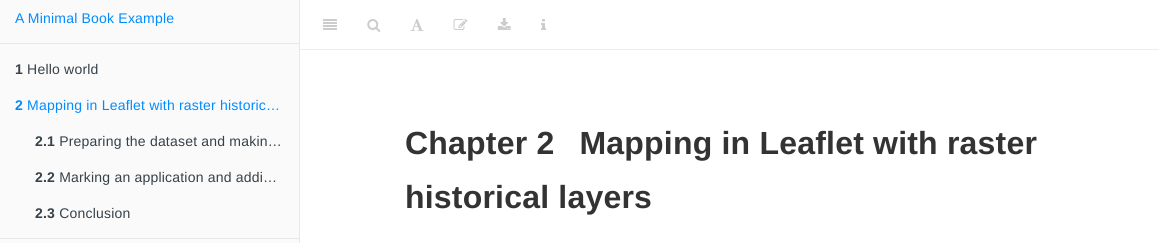
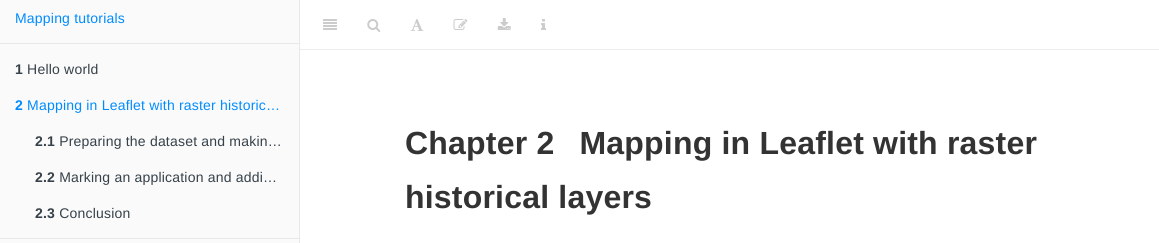
Before and after one commit to Pyrrhulla/DH-backstages, a plain HTML site: page mapping-in-leaflet-with-raster-historical-layers.html in a window 1280 px wide. Shown: the top 243 px of the page, 0-1159 px from the left. Drawn offline with nearby package versions, Linux system fonts and the light colour scheme.

Commit message:
Update mapping-in-leaflet-with-raster-historical-layers.html

```diff
--- a/mapping-in-leaflet-with-raster-historical-layers.html
+++ b/mapping-in-leaflet-with-raster-historical-layers.html
@@ -85,7 +85,7 @@ set in the _output.yml file." />
       <nav role="navigation">
 
 <ul class="summary">
-<li><a href="./">A Minimal Book Example</a></li>
+<li><a href="./">Mapping tutorials</a></li>
 
 <li class="divider"></li>
 <li class="chapter" data-level="1" data-path="index.html"><a href="index.html"><i class="fa fa-check"></i><b>1</b> Hello world</a></li>
```
